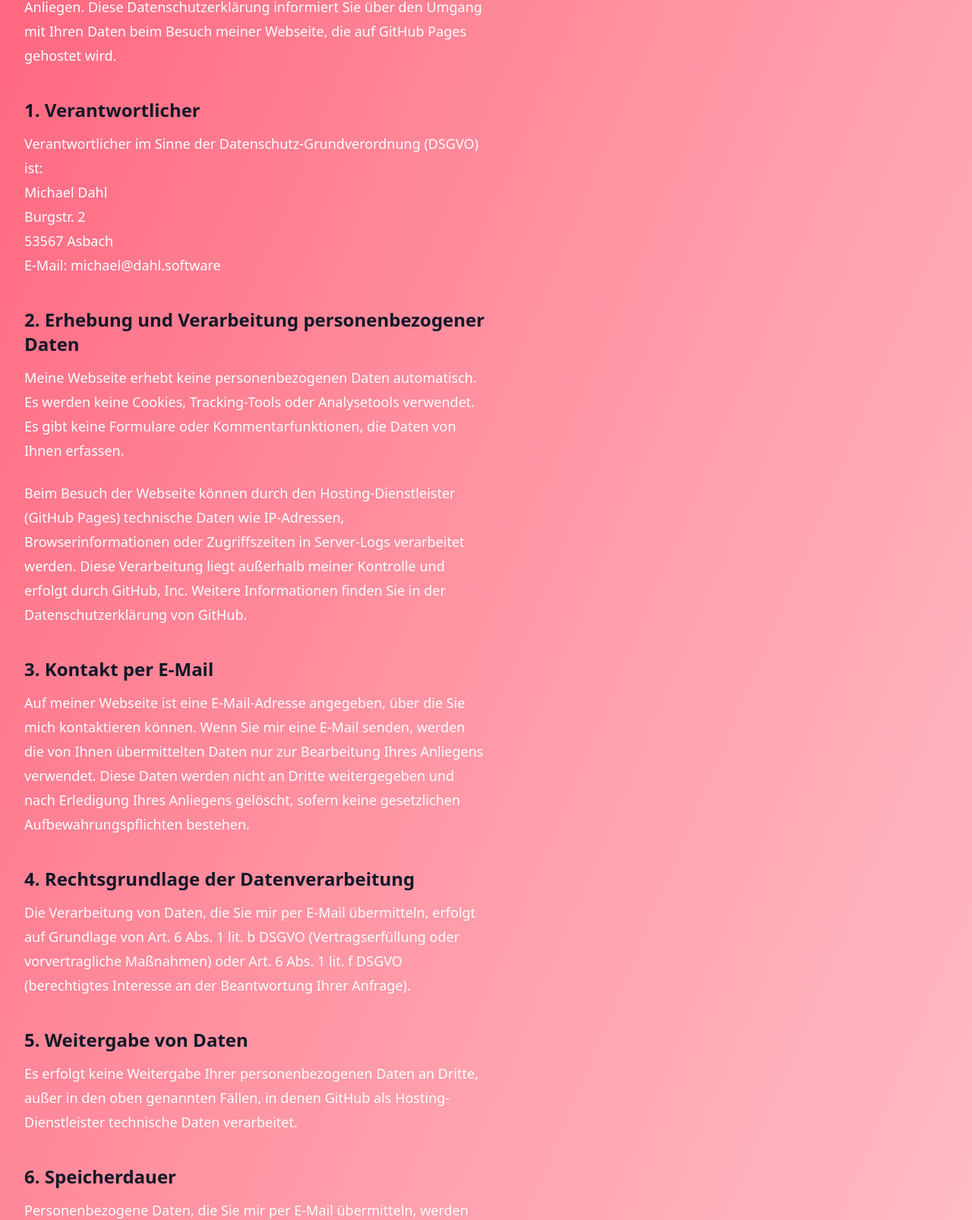
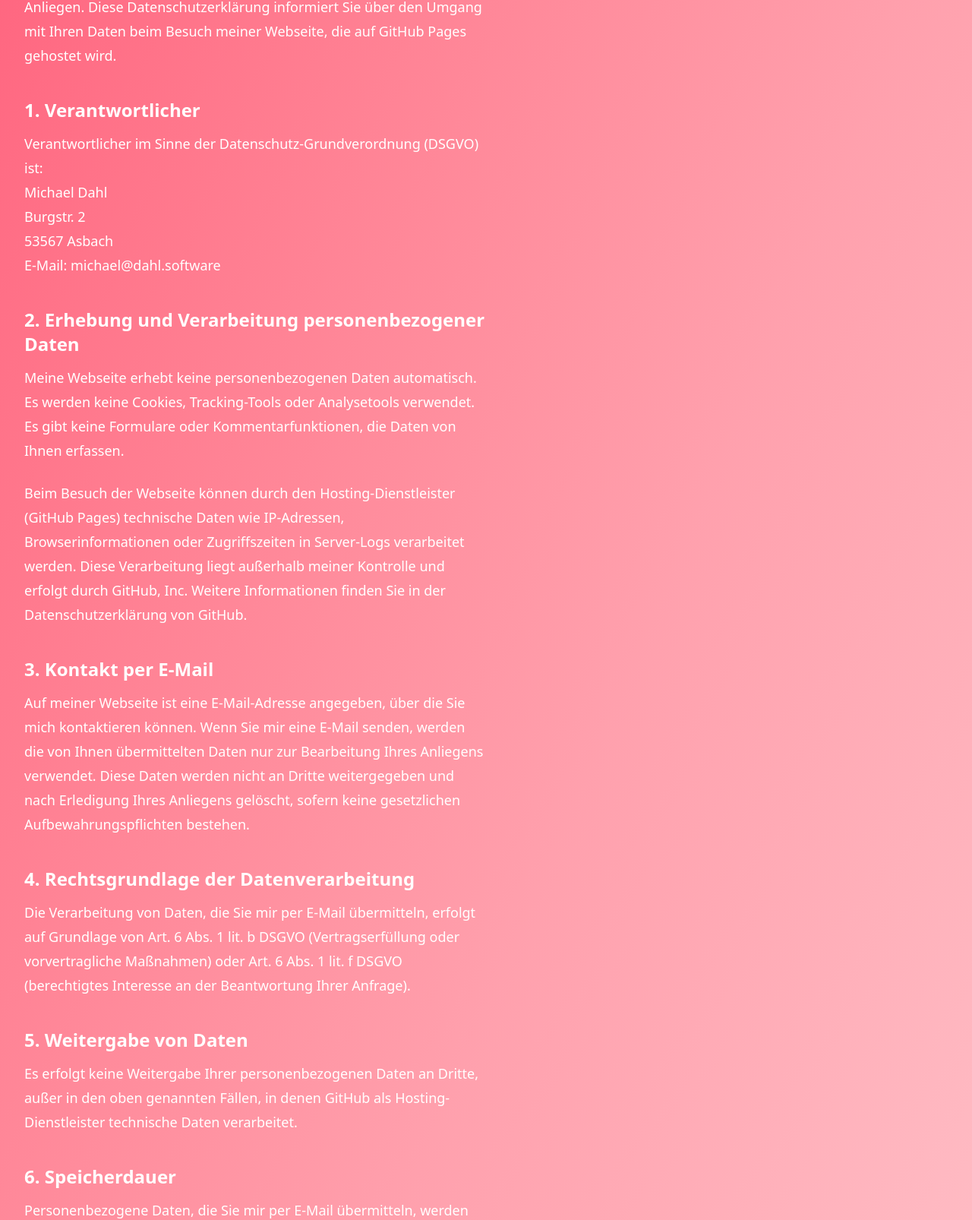
Before and after one commit to micdahl/micdahl.github.io, an Astro site: page /privacy in a window 1280 px wide. Shown: the part 159-1765 px from the top of the page at 76% size. Built offline with nearby package versions, Linux system fonts and the light colour scheme; Astro itself is replaced by a stand-in of ours.

Commit message:
style(privacy): add white text color to section headings
Enhance readability of privacy policy section headers by adding text-white class

```diff
--- a/src/pages/privacy.astro
+++ b/src/pages/privacy.astro
@@ -18,7 +18,7 @@ import Layout from '../layouts/Layout.astro';
 		    </p>
 
 		    <section class="mb-6">
-		      <h3 class="text-2xl font-semibold mb-3">1. Verantwortlicher</h3>
+		      <h3 class="text-2xl text-white font-semibold mb-3">1. Verantwortlicher</h3>
 		      <p>
 			Verantwortlicher im Sinne der Datenschutz-Grundverordnung (DSGVO) ist:<br>
 			Michael Dahl<br>
@@ -29,7 +29,7 @@ import Layout from '../layouts/Layout.astro';
 		    </section>
 
 		    <section class="mb-6">
-		      <h3 class="text-2xl font-semibold mb-3">2. Erhebung und Verarbeitung personenbezogener Daten</h3>
+		      <h3 class="text-2xl text-white font-semibold mb-3">2. Erhebung und Verarbeitung personenbezogener Daten</h3>
 		      <p>
 			Meine Webseite erhebt keine personenbezogenen Daten automatisch. Es werden keine Cookies, Tracking-Tools oder Analysetools verwendet. Es gibt keine Formulare oder Kommentarfunktionen, die Daten von Ihnen erfassen.
 		      </p>
@@ -39,35 +39,35 @@ import Layout from '../layouts/Layout.astro';
 		    </section>
 
 		    <section class="mb-6">
-		      <h3 class="text-2xl font-semibold mb-3">3. Kontakt per E-Mail</h3>
+		      <h3 class="text-2xl text-white font-semibold mb-3">3. Kontakt per E-Mail</h3>
 		      <p>
 			Auf meiner Webseite ist eine E-Mail-Adresse angegeben, über die Sie mich kontaktieren können. Wenn Sie mir eine E-Mail senden, werden die von Ihnen übermittelten Daten nur zur Bearbeitung Ihres Anliegens verwendet. Diese Daten werden nicht an Dritte weitergegeben und nach Erledigung Ihres Anliegens gelöscht, sofern keine gesetzlichen Aufbewahrungspflichten bestehen.
 		      </p>
 		    </section>
 
 		    <section class="mb-6">
-		      <h3 class="text-2xl font-semibold mb-3">4. Rechtsgrundlage der Datenverarbeitung</h3>
+		      <h3 class="text-2xl text-white font-semibold mb-3">4. Rechtsgrundlage der Datenverarbeitung</h3>
 		      <p>
 			Die Verarbeitung von Daten, die Sie mir per E-Mail übermitteln, erfolgt auf Grundlage von Art. 6 Abs. 1 lit. b DSGVO (Vertragserfüllung oder vorvertragliche Maßnahmen) oder Art. 6 Abs. 1 lit. f DSGVO (berechtigtes Interesse an der Beantwortung Ihrer Anfrage).
 		      </p>
 		    </section>
 
 		    <section class="mb-6">
-		      <h3 class="text-2xl font-semibold mb-3">5. Weitergabe von Daten</h3>
+		      <h3 class="text-2xl text-white font-semibold mb-3">5. Weitergabe von Daten</h3>
 		      <p>
 			Es erfolgt keine Weitergabe Ihrer personenbezogenen Daten an Dritte, außer in den oben genannten Fällen, in denen GitHub als Hosting-Dienstleister technische Daten verarbeitet.
 		      </p>
 		    </section>
 
 		    <section class="mb-6">
-		      <h3 class="text-2xl font-semibold mb-3">6. Speicherdauer</h3>
+		      <h3 class="text-2xl text-white font-semibold mb-3">6. Speicherdauer</h3>
 		      <p>
 			Personenbezogene Daten, die Sie mir per E-Mail übermitteln, werden nur so lange gespeichert, wie es zur Bearbeitung Ihres Anliegens erforderlich ist. Danach werden die Daten gelöscht, sofern keine gesetzlichen Aufbewahrungspflichten bestehen.
 		      </p>
 		    </section>
 
 		    <section class="mb-6">
-		      <h3 class="text-2xl font-semibold mb-3">7. Ihre Rechte</h3>
+		      <h3 class="text-2xl text-white font-semibold mb-3">7. Ihre Rechte</h3>
 		      <p>Sie haben gemäß DSGVO folgende Rechte in Bezug auf Ihre personenbezogenen Daten:</p>
 		      <ul class="list-disc pl-6 mt-2">
 			<li>Recht auf Auskunft (Art. 15 DSGVO)</li>
@@ -84,14 +84,14 @@ import Layout from '../layouts/Layout.astro';
 		    </section>
 
 		    <section class="mb-6">
-		      <h3 class="text-2xl font-semibold mb-3">8. Änderungen dieser Datenschutzerklärung</h3>
+		      <h3 class="text-2xl text-white font-semibold mb-3">8. Änderungen dieser Datenschutzerklärung</h3>
 		      <p>
 			Ich behalte mir vor, diese Datenschutzerklärung bei Bedarf anzupassen, um sie an geänderte rechtliche Anforderungen oder Änderungen der Webseite anzupassen. Die aktuelle Version ist stets auf dieser Seite abrufbar.
 		      </p>
 		    </section>
 
 		    <section class="mb-6">
-		      <h3 class="text-2xl font-semibold mb-3">9. Hosting durch GitHub Pages</h3>
+		      <h3 class="text-2xl text-white font-semibold mb-3">9. Hosting durch GitHub Pages</h3>
 		      <p>
 			Die Webseite wird auf Servern von GitHub, Inc., 88 Colin P Kelly Jr St, San Francisco, CA 94107, USA, gehostet. GitHub kann im Rahmen des Hostings technische Daten wie IP-Adressen oder Zugriffsdaten verarbeiten. Weitere Informationen finden Sie in der Datenschutzerklärung von GitHub.
 		      </p>
```
